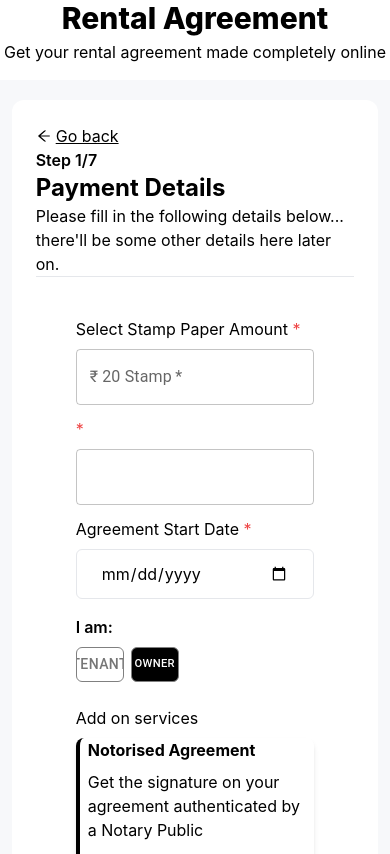
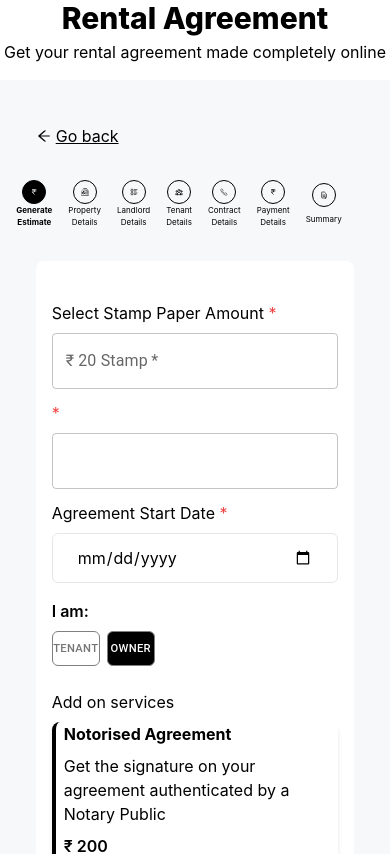
Before and after one commit to V-Blaze/web-ui, a React (Create React App) app: page / in a window 390 px wide. Shown: the top 854 px of the page. Built offline with nearby package versions, Linux system fonts and the light colour scheme.

Commit message:
Add responsive stying to the Agreement forms

```diff
--- a/src/App.css
+++ b/src/App.css
@@ -11,6 +11,7 @@
   align-items: center;
   gap: 1rem;
 }
+
 .list-2 {
   display: flex;
   flex-direction: column;
@@ -21,6 +22,11 @@
   display: grid;
   grid-template-columns: 100%;
   align-items: center;
+  justify-items: center;
+  text-align: center;
+  font-size: 0.5rem;
+  line-height: 0.8rem;
+  /* margin: auto; */
 }
 
 .icon-span {
@@ -33,6 +39,7 @@
   justify-content: center;
   align-items: center;
   background-color: #000;
+  order: -1;
 }
 .icon-span-active {
   border: 1px solid black;
@@ -43,11 +50,12 @@
   flex-direction: column;
   justify-content: center;
   align-items: center;
+  order: -1;
   /* background: #000; */
 }
 
 .progress-span {
-  /* background-color: black; */
+  display: none;
   height: 1rem;
   width: 1rem;
   border: solid black 1px;
@@ -64,6 +72,7 @@
   overflow: hidden !important;
   /* white-space: nowrap !important; */
   text-overflow: ellipsis !important;
+  font-size: 0.7rem !important;
 }
 
 .floor-btn-active {
@@ -100,20 +109,30 @@
 }
 
 @media (min-width: 1024px) {
+  .progress-span {
+    display: block;
+  }
+
   .list-item {
   grid-template-columns: 1fr 1fr 1fr;
   align-items: center;
+  text-align: start;
+  justify-items: start;
+  font-size: 1rem;
+  line-height: 1.2rem;
   /* width: 11rem; */
   }
 
   .icon-span {
     width: 2.5rem;
     height: 2.5rem;
+    order: 0;
   }
 
   .icon-span-active {
     width: 2.5rem;
     height: 2.5rem;
+    order: 0;
   }
 
   .floor-btn {
--- a/src/components/FormComponent/ContractForm.js
+++ b/src/components/FormComponent/ContractForm.js
@@ -35,7 +35,7 @@ const ContractForm = ({setFormInformations, formInformations, handleSubmit}) =>
     <div className="mt-8 flex flex-col items-center lg:items-start">
       {/* <h3 className=" font-semibold">Property Details</h3> */}
       <div className=" my-2 w-full">
-        <form id={5} onSubmit={ (e) => handleSubmit(e)} className="flex flex-col gap-4 w-full  px-10 lg:px-0">
+        <form id={5} onSubmit={ (e) => handleSubmit(e)} className="flex flex-col gap-4 w-full  px-4 lg:px-0">
           <div className="flex flex-col gap-2 font-semibold">
             <span>Agreement Duration (in months)</span>
             <div className='flex gap-2 lg:gap-4'>
--- a/src/components/FormComponent/GenerateEstimate.js
+++ b/src/components/FormComponent/GenerateEstimate.js
@@ -19,7 +19,7 @@ const GenerateEstimate = ({setFormInformations, formInformations, handleSubmit})
   return (
 <div className="mt-8 flex flex-col items-center lg:items-start">
       <div className=" my-2 w-full">
-        <form id={1} onSubmit={ (e) => handleSubmit(e)} className="flex flex-col gap-4 w-full  px-10 lg:px-0">
+        <form id={1} onSubmit={ (e) => handleSubmit(e)} className="flex flex-col gap-4 w-full  px-4 lg:px-0">
           <div className="grid grid-cols-1 lg:grid-cols-2 gap-3 w-full">
             <div className="flex flex-col gap-2">
               <span>Select Stamp Paper Amount <span className=" text-red-500">*</span></span>
--- a/src/components/FormComponent/PaymentForm.js
+++ b/src/components/FormComponent/PaymentForm.js
@@ -22,7 +22,7 @@ const PaymentForm = ({setFormInformations, formInformations, handleSubmit}) => {
   ];
   return (
     <div className="mt-8 flex flex-col gap-3 ">
-      <form id={6} onSubmit={ (e) => handleSubmit(e)} className="flex flex-col gap-4">
+      <form id={6} onSubmit={ (e) => handleSubmit(e)} className="flex flex-col px-4 gap-4">
       <div className="flex flex-col">
         <span>Deposit Method Mode <span className=" text-red-500">*</span></span>
         <TextField
--- a/src/components/FormComponent/PropertyForm.js
+++ b/src/components/FormComponent/PropertyForm.js
@@ -62,7 +62,7 @@ const PropertyForm = ({setFormInformations, formInformations, handleSubmit}) =>
     <div className="mt-8 flex flex-col items-center lg:items-start">
       {/* <h3 className=" font-semibold">Property Details</h3> */}
       <div className=" my-2 w-full">
-        <form id={2} onSubmit={ (e) => handleSubmit(e)} className="flex flex-col gap-4 w-full  px-10 lg:px-0">
+        <form id={2} onSubmit={ (e) => handleSubmit(e)} className="flex flex-col gap-4 w-full px-4 lg:px-0">
           <div className="flex flex-col gap-2 font-semibold">
             <span>Floor Number</span>
             <div className='flex gap-2 lg:gap-4'>
--- a/src/components/FormComponent/TenantForm.js
+++ b/src/components/FormComponent/TenantForm.js
@@ -46,7 +46,7 @@ const TenantForm = ({setFormInformations, formInformations, handleSubmit}) => {
   <div className="mt-8 flex flex-col items-center lg:items-start">
     {/* <h3 className=" font-semibold">Property Details</h3> */}
     <div className=" my-2 w-full">
-      <form id={4} onSubmit={ (e) => handleSubmit(e)} className="flex flex-col gap-4 w-full  px-10 lg:px-0">
+      <form id={4} onSubmit={ (e) => handleSubmit(e)} className="flex flex-col gap-4 w-full  px-4 lg:px-0">
         <div className="grid grid-cols-1 lg:grid-cols-2 gap-3 w-full">
           <div className="flex flex-col gap-2">
             <span>Party Type <span className=" text-red-500">*</span></span>
--- a/src/pages/RentalAgreement.js
+++ b/src/pages/RentalAgreement.js
@@ -89,68 +89,68 @@ const RentalAgreement = () => {
         <RentalNavbar />
       </div>
       <div className=" bg-[#f7f8fa] px-[3%] lg:px-[6%]  pt-[5%]">
-        <div className="bg-white rounded-t-xl p-6 flex flex-col">
+        <div className="lg:bg-white rounded-t-xl p-6 flex flex-col gap-8 lg:gap-0">
           <div className=" flex justify-center items-center">
-              <div className=" border-b grid grid-cols-1 lg:grid-cols-3">
+              <div className=" lg:border-b w-full grid grid-cols-1 lg:grid-cols-3">
                   <button type='button' onClick={() => handlePrev()} className="flex lg:self-start gap-1 lg:mr-[3%] items-center">
                     <AiOutlineArrowLeft />
                     <span className=" underline">Go back</span>
                   </button>
-                  <div className="col-span-2">
+                  <div className="hidden lg:block col-span-2">
                       <span className=" font-semibold">Step {step}/7</span>
                       <h3 className="font-bold text-2xl">{currentForm}</h3>
                       <span>Please fill in the following details below... there'll be some other details here later on.</span>
                   </div>
               </div>
           </div>
-          <div className="grid grid-cols-1 lg:grid-cols-3">
-              <div className="hidden lg:flex lg:mt-4 self-start">
-                  <ul className=" flex flex-row lg:flex-col justify-center gap-4 lg:w-60">
+          <div className="grid grid-cols-1 lg:grid-cols-3 gap-8 lg:gap-0">
+              <div className="bg-[#f7f8fa] lg:bg-white lg:flex lg:mt-4 flex justify-center items-center lg:self-start">
+                  <ul className=" flex flex-row flex-shrink lg:flex-col justify-center gap-4 lg:w-60">
 
-                      <li className="list-item"><span>Generate Estimate</span>
+                      <li className="list-item"><span className={step >= 1 ? 'font-bold lg:font-normal' : ''}>Generate Estimate</span>
                       <span className={step >= 1 ? 'icon-span' : 'icon-span-active'}>
                         <TbCurrencyRupee className={step >= 1 ? 'text-white' : 'text-black'}  />
                         </span>
                         <span className={step >= 1 ? "progress-span bg-black" : 'progress-span'}></span></li>
 
-                      <li className="list-item"><span>Property Details</span>
+                      <li className="list-item"><span className={step >= 2 ? 'font-bold lg:font-normal' : ''}>Property Details</span>
                       <span  className={step >= 2 ? 'icon-span' : 'icon-span-active'}>
                         <GiGreenhouse className={step >= 2 && 'text-white'}  />
                         </span>
                         <span className={step >= 2 ? "progress-span bg-black" : 'progress-span'}></span></li>
 
-                      <li className="list-item"><span>Landlord Details</span>
+                      <li className="list-item"><span className={step >= 3 ? 'font-bold lg:font-normal' : ''}>Landlord Details</span>
                       <span className={step >= 3 ? 'icon-span' : 'icon-span-active'}>
                         <TbListDetails className={step >= 3 && 'text-white'}  />
                         </span>
                         <span className={step >= 3 ? "progress-span bg-black" : 'progress-span'}></span></li>
 
-                      <li className="list-item"><span>Tenant Details </span>
+                      <li className="list-item"><span className={step >= 4 ? 'font-bold lg:font-normal' : ''}>Tenant Details </span>
                       <span className={step >= 4 ? 'icon-span' : 'icon-span-active'}>
                         <HiOutlineUserGroup className={step >= 4 && 'text-white'}  />
                         </span>
                         <span className={step >= 4 ? "progress-span bg-black" : 'progress-span'}></span></li>
 
-                      <li className="list-item"><span>Contract Details</span>
+                      <li className="list-item"><span className={step >= 5 ? 'font-bold lg:font-normal' : ''}>Contract Details</span>
                       <span className={step >= 5 ? 'icon-span' : 'icon-span-active'}>
                         <IoCallOutline className={step >= 5 && 'text-white'}  />
                         </span>
                         <span className={step >= 5 ? "progress-span bg-black" : 'progress-span'}></span></li>
 
-                      <li className="list-item"><span>Payment Details</span>
+                      <li className="list-item"><span className={step >= 6 ? 'font-bold lg:font-normal' : ''}>Payment Details</span>
                       <span className={step >= 6 ? 'icon-span' : 'icon-span-active'}>
                         <TbCurrencyRupee className={step >= 6 && 'text-white'}  />
                         </span >
                         <span className={step >= 6 ? "progress-span bg-black" : 'progress-span'}></span></li>
 
-                      <li className="list-item"><span>Summary</span>
+                      <li className="list-item"><span className={step >= 7 ? 'font-bold lg:font-normal' : ''}>Summary</span>
                       <span className={step >= 7 ? 'icon-span' : 'icon-span-active'}>
                         <HiOutlineDocumentText className={step >= 7 && 'text-white'}  />
                         </span>
                         <span className={step >= 7 ? "progress-span bg-black" : 'progress-span'}></span></li>
                   </ul>
               </div>
-              <div className="col-span-2">
+              <div className="col-span-2 bg-white rounded-lg">
                 <FormContainer
                   step={step}
                   setFormInformations={setFormInformations}
```
